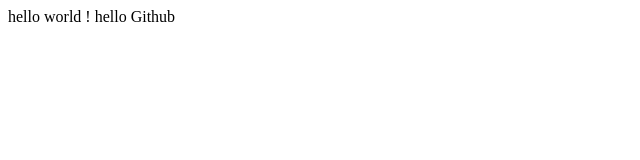
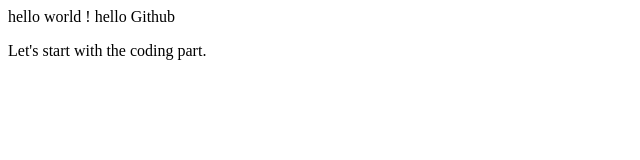
Before and after one commit to thedarklord101/demo-repo, a plain HTML site: page index.html in a window 1280 px wide. Shown: the whole page, without its empty margins (0-640 px from the left). Drawn offline with Linux system fonts and the light colour scheme.

Commit message:
Update index.html

```diff
--- a/index.html
+++ b/index.html
@@ -1,3 +1,4 @@
 <div>
     hello world ! hello Github
+    <p>Let's start with the coding part.</p>
 </div>
```
